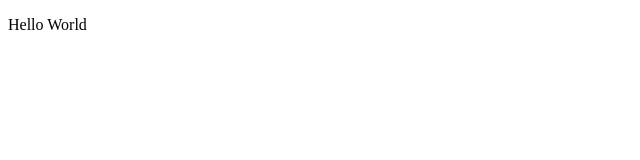
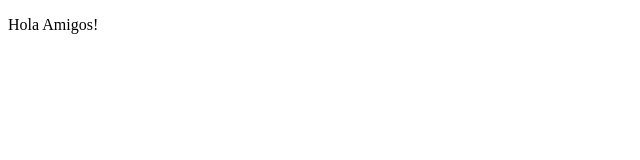
Before and after one commit to Smyan-kishore/Practice, a plain HTML site: page index.html in a window 1280 px wide. Shown: the full height of the page, 0-640 px from the left. Drawn offline with Linux system fonts and the light colour scheme.

Commit message:
modified index.html

```diff
--- a/index.html
+++ b/index.html
@@ -6,6 +6,6 @@
     <title>Document</title>
 </head>
 <body>
-    <p>Hello World</p>
+    <p>Hola Amigos!</p>
 </body>
 </html>
```
